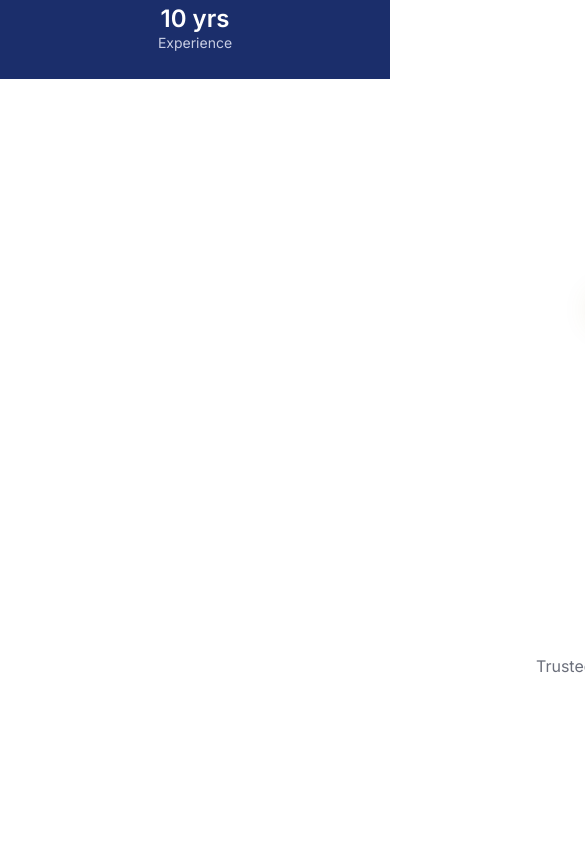
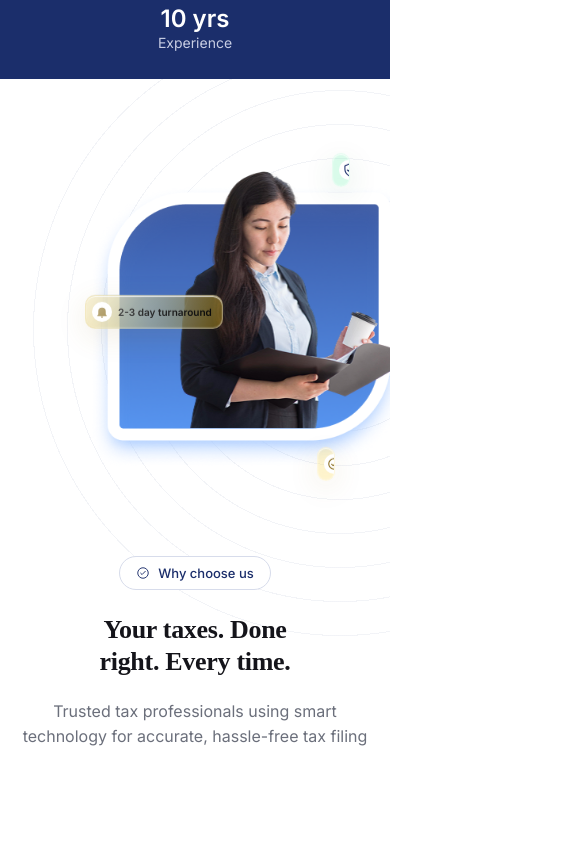
Before and after one commit to Ajit-fullstack-03/UTS_WEB, a React (Create React App) app: page / in a window 390 px wide. Shown: the part 1220-2064 px from the top of the page, 585 px wide, since content can reach past the window. Built offline with nearby package versions, Linux system fonts and the light colour scheme; a web font is replaced by a local one.

Commit message:
new_cssv

```diff
--- a/src/web/pages/home.css
+++ b/src/web/pages/home.css
@@ -199,8 +199,9 @@ body {
     }
 }
 
+
+
 /* Floating stats card - top left over image */
-
 
 .hero-float-card-icon {
     width: 36px;
@@ -714,19 +715,15 @@ body {
 }
 
 
-
-
-
 /* ===== Why Choose Us Section — Tax Filing Landing Page ===== */
 
 .wcu-wrapper {
     position: relative;
-    /* width: 100%; */
+    width: 100%;
     background-color: #FFFFFF;
     font-family: 'Inter', -apple-system, BlinkMacSystemFont, 'Segoe UI', Roboto, sans-serif;
     overflow: hidden;
     padding: 70px 24px;
-    width: 1470px;
 }
 
 /* Decorative concentric circles, right side background */
@@ -752,14 +749,14 @@ body {
 .wcu-inner {
     position: relative;
     z-index: 1;
-    /* max-width: 1200px; */
+    max-width: 1460px;
     margin: 0 auto;
     display: flex;
     align-items: center;
     justify-content: space-between;
-    gap: 5px;
+    gap: 40px;
     flex-wrap: wrap;
-    padding: 0px 94px;
+    padding: 0 clamp(20px, 6vw, 94px);
 }
 
 /* ---------- Left visual ---------- */
@@ -784,8 +781,8 @@ body {
 }
 
 .wcu-image {
-    width: 430px;
-    height: 440px;
+    width: 150%;
+    height: 150%;
     object-fit: cover;
     object-position: center top;
     display: block;
@@ -794,27 +791,6 @@ body {
 }
 
 /* ---------- Floating animation ---------- */
-/* Shared keyframes: gentle rise-and-settle loop, reused by the image card and each chip */
-@keyframes wcuFloatY {
-    0% {
-        transform: translateY(0px);
-    }
-
-    50% {
-        transform: translateY(-16px);
-    }
-
-    100% {
-        transform: translateY(0px);
-    }
-}
-
-/* Photo container */
-.wcu-image-card {
-    will-change: transform;
-}
-
-/* Float animation keyframes for image and chips */
 @keyframes wcuFloatYFast {
     0% {
         transform: translateY(0px);
@@ -827,6 +803,10 @@ body {
     100% {
         transform: translateY(0px);
     }
+}
+
+.wcu-image-card {
+    will-change: transform;
 }
 
 /* Floating chips - synchronized with image */
@@ -843,6 +823,7 @@ body {
     box-shadow: 0 8px 20px rgba(20, 30, 70, 0.14);
     animation: wcuFloatYFast 2.4s ease-in-out infinite;
     will-change: transform;
+    max-width: calc(100% - 16px);
 }
 
 .wcu-chip-icon {
@@ -855,29 +836,28 @@ body {
     flex-shrink: 0;
 }
 
-.wcu-chip-icon--blue {
-    background-color: #FFFFFF;
-}
-
+.wcu-chip-icon--blue,
 .wcu-chip-icon--yellow {
     background-color: #FFFFFF;
 }
 
+/* Positioned relative to the card, not pushed outside it */
 .wcu-chip--cpa {
-    top: 29%;
-    right: -209px;
+    top: 26%;
+    /* right: -23%; */
+    left: 107%;
     background: rgba(46, 233, 137, 0.18);
     backdrop-filter: blur(24px) saturate(180%);
     -webkit-backdrop-filter: blur(24px) saturate(180%);
     border: 1px solid rgba(255, 255, 255, 0.35);
-    color: #0F7A43;
+    color: #000000;
     box-shadow: 0 8px 30px rgba(16, 95, 58, 0.12), inset 0 1px 1px rgba(255, 255, 255, 0.8), inset 0 -1px 1px rgba(255, 255, 255, 0.15);
     overflow: hidden;
 }
 
 .wcu-chip--turnaround {
-    top: 48%;
-    left: -32px;
+    top: 45%;
+    left: -6%;
     background: rgb(220 174 9 / 38%);
     backdrop-filter: blur(24px) saturate(180%);
     -webkit-backdrop-filter: blur(24px) saturate(180%);
@@ -888,24 +868,25 @@ body {
     isolation: isolate;
 }
 
+
 .wcu-chip--turnaround::before {
     content: "";
     position: absolute;
     inset: 0;
     border-radius: inherit;
-
     background: linear-gradient(135deg,
             rgba(255, 255, 255, 0.55) 0%,
             rgba(255, 255, 255, 0.22) 35%,
             rgba(255, 255, 255, 0.08) 70%,
             transparent 100%);
-
     pointer-events: none;
 }
 
 .wcu-chip--refund {
-    bottom: 10%;
-    right: -150px;
+    bottom: 27%;
+    /* right: -28%; */
+    left: 20;
+    left: 101%;
     background: rgba(255, 200, 0, 20%);
     backdrop-filter: blur(24px) saturate(180%);
     -webkit-backdrop-filter: blur(24px) saturate(180%);
@@ -916,7 +897,6 @@ body {
     isolation: isolate;
 }
 
-/* Respect users who prefer reduced motion */
 @media (prefers-reduced-motion: reduce) {
 
     .wcu-image-card,
@@ -947,7 +927,7 @@ body {
 }
 
 .wcu-heading {
-    font-size: 40px;
+    font-size: clamp(26px, 3.2vw, 40px);
     line-height: 1.25;
     font-weight: 700;
     color: #14141A;
@@ -966,6 +946,27 @@ body {
 }
 
 /* ---------- Responsive ---------- */
+
+/* Tablet */
+@media (max-width: 1024px) {
+    .wcu-inner {
+        gap: 60px;
+        padding: 0 40px;
+    }
+
+    .wcu-chip--cpa {
+        right: 0%;
+    }
+
+    .wcu-chip--turnaround {
+        left: -4%;
+    }
+
+    .wcu-chip--refund {
+        right: 0%;
+    }
+}
+
 @media (max-width: 900px) {
     .wcu-wrapper {
         padding: 56px 20px;
@@ -975,6 +976,12 @@ body {
         flex-direction: column;
         text-align: center;
         gap: 56px;
+        padding: 0;
+    }
+
+    .wcu-visual {
+        max-width: 320px;
+        margin: 0 auto;
     }
 
     .wcu-content {
@@ -995,17 +1002,32 @@ body {
         top: -60px;
         transform: none;
     }
+
+    /* Pull chips fully inside the card on mobile so nothing clips */
+    .wcu-chip--cpa {
+        top: 6%;
+        right: 4%;
+    }
+
+    .wcu-chip--turnaround {
+        left: 4%;
+    }
+
+    .wcu-chip--refund {
+        right: 4%;
+        bottom: 4%;
+    }
 }
 
 @media (max-width: 480px) {
     .wcu-image-card {
-        max-width: 260px;
+        max-width: 240px;
         padding: 12px;
     }
 
     .wcu-chip {
-        font-size: 11px;
-        padding: 6px 12px 6px 6px;
+        font-size: 10px;
+        padding: 6px 10px 6px 6px;
     }
 
     .wcu-chip-icon {
@@ -1016,18 +1038,9 @@ body {
     .wcu-heading {
         font-size: 26px;
     }
-
-    .wcu-image {
-        width: 200px;
-        height: 200px;
-        object-fit: cover;
-        object-position: center top;
-        display: block;
-        animation: wcuFloatYFast 2.4s ease-in-out infinite;
-        will-change: transform;
-    }
-
-}
+}
+
+
 
 /* ===== Our Services Section — Tax Filing Landing Page ===== */
 
@@ -1149,6 +1162,10 @@ body {
         font-size: 24px;
     }
 }
+
+
+/* 🥚🥚🥚🥚🥚🥚🥚🥚🥚 */
+
 
 /* ===== Tax-Saving Opportunities Section — Tax Filing Landing Page ===== */
 
```
